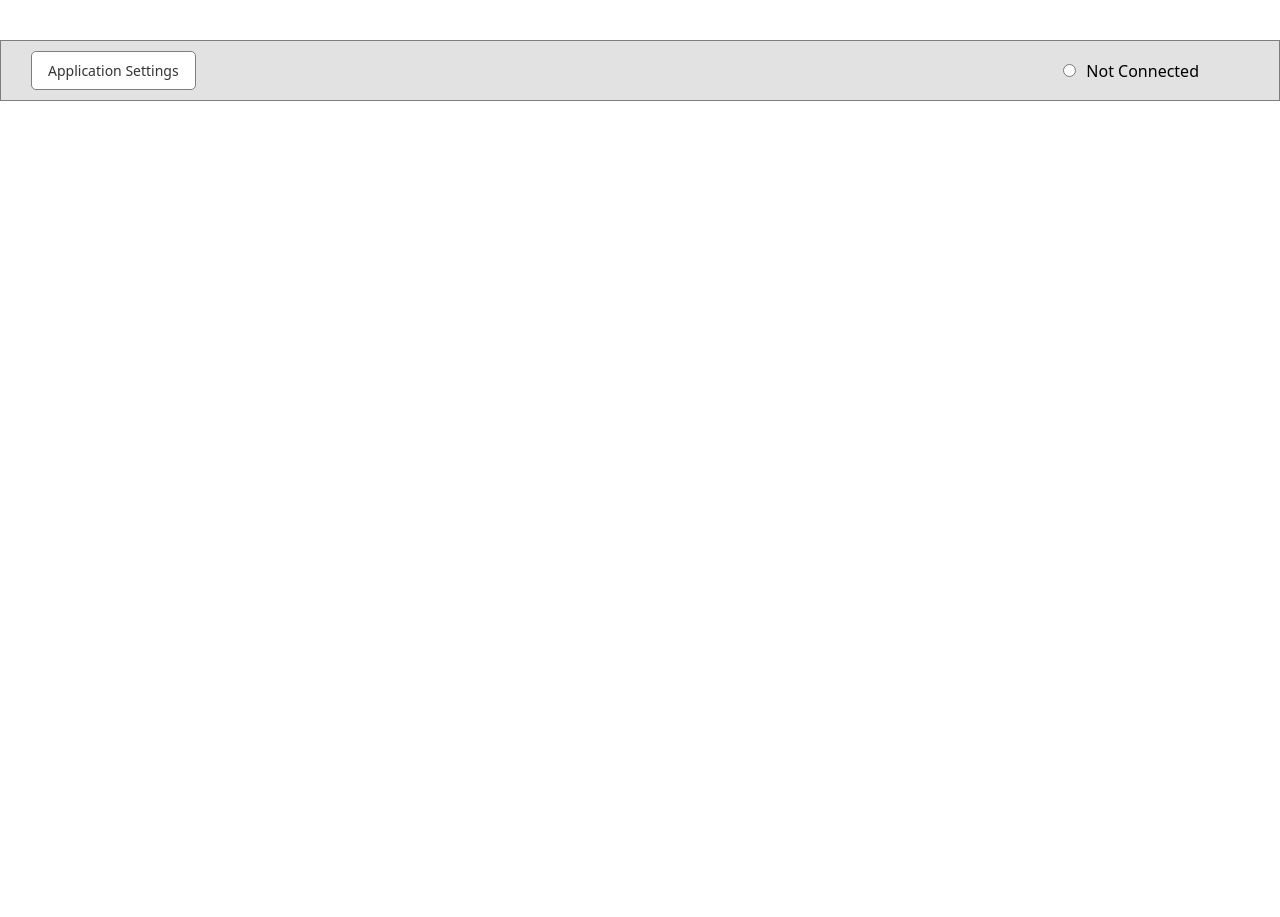
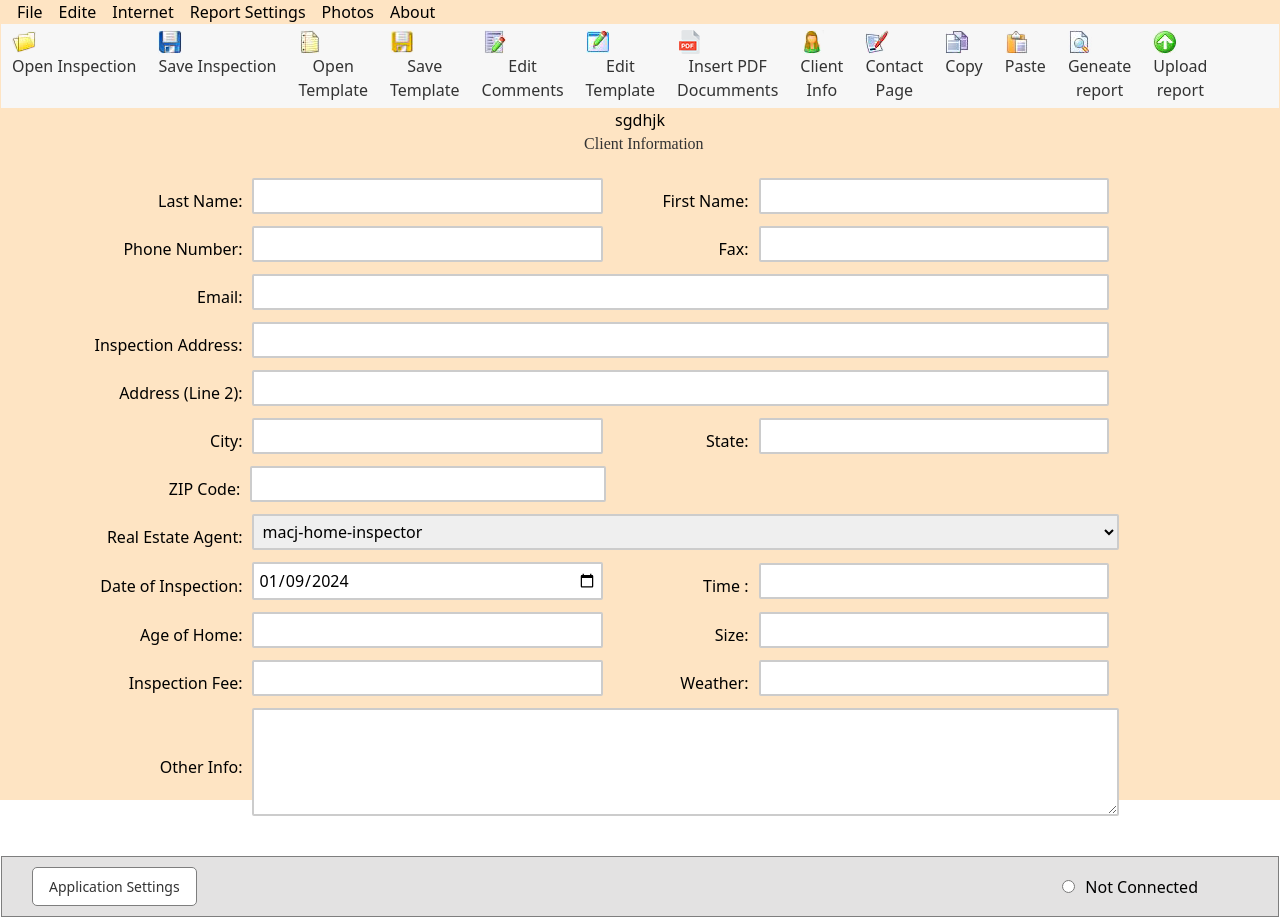
Before and after one commit to akashkendre1298/mj, a React (Create React App) app: page / in a window 1280 px wide. Before the commit the page ends 800 px from the top, so only its background shows below. Built offline with nearby package versions, Linux system fonts and the light colour scheme.

Commit message:
update App.js and Header.js

```diff
--- a/src/App.js
+++ b/src/App.js
@@ -6,14 +6,17 @@ import ClientInfo from "./component/ClientInfo/ClientInfo";
 // import Panel1 from "./component/Panel/Panel1"
 import Footer from "./component/Footer/Footer";
 import ColorPalet from './component/ColorPalet/ColorPalet';
+import InsertPdf from './component/InsertPdf/InsertPdf';
 function App() {
   return (
     <BrowserRouter>
       <Routes>
-        {/* <Route path="/" element={<ClientInfo />}></Route> */}
+        <Route path="/" element={<ClientInfo />}></Route>
         {/* <Route path="/" element={<Panel1 />}></Route> */}
         <Route path="/" element={<Footer />}></Route>
         <Route path="/colorpalet" element={<ColorPalet />}></Route>
+        <Route path="/insertpdf" element={<InsertPdf />}></Route>
+
       </Routes>
     </BrowserRouter>
   );
--- a/src/component/Header/Header.js
+++ b/src/component/Header/Header.js
@@ -16,6 +16,7 @@ import img10 from "../../Assets/icons/copy.png";
 import img11 from "../../Assets/icons/paste.png";
 import img12 from "../../Assets/icons/generate_report.png";
 import img13 from "../../Assets/icons/upload_report.png"; // Import your EditTemplate component
+import { Link } from "react-router-dom";
 
 const Header = () => {
   const [openTemplatePopup, setOpenTemplatePopup] = useState(false);
@@ -72,7 +73,90 @@ const Header = () => {
     }
   };
 
+  const [activeMenu, setActiveMenu] = useState(null);
+
+  const handleMenuClick = (index) => {
+    setActiveMenu(activeMenu === index ? null : index);
+  };
+
+  const template = [
+    {
+      label: "File",
+      submenu: [
+        { label: "Open Inspection" },
+        { label: "Save Insprction" },
+        { label: "Open Template" },
+        { label: "Save Template" },
+
+      ],
+    },
+    {
+      label: "Edite",
+      submenu: [
+        { label: "Client Information" },
+        { label: "Address Book" },
+        { label: "Contract Page" },
+        { label: "Create/Edit Documents" },
+        { label: "Insert PDF Documents" },
+        { label: "Application Settings" },
+      ],
+    },
+    {
+      label: "Internet",
+      submenu: [{ label: "Office Login" }, { label: "Upload Report" }],
+    },
+    {
+      label: "Report Settings",
+      submenu: [
+        { label: "Company Logo" },
+        { label: "Inspector Signature" },
+        { label: "Client Signature" },
+      ],
+    },
+    {
+      label: "Photos",
+      submenu: [
+        { label: "Add Review Photos" },
+        { label: "Batch Add Photos" },
+        { label: "Clear All Photos" },
+      ],
+    },
+    {
+      label: "About",
+      submenu: [
+        { label: "Contact Support" },
+        { label: "Remote Help Connection" },
+        { label: "About" },
+      ],
+    },
+  ]
   return (
+
+    <>
+
+
+      <div className="dropdown-container flex">
+        {template.map((menuItem, index) => (
+          <div key={index} className="menu-item relative ml-4">
+            <div
+              className="main-label cursor-pointer"
+              onClick={() => handleMenuClick(index)}
+            >
+              {menuItem.label}
+            </div>
+            {activeMenu === index && (
+              <ul className="submenu absolute z-10 bg-white shadow mt-2">
+                {menuItem.submenu.map((subItem, subIndex) => (
+                  <li key={subIndex} className="py-2 px-4 hover:bg-gray-200">
+                    {subItem.label}
+                  </li>
+                ))}
+              </ul>
+            )}
+          </div>
+        ))}
+      </div>
+
       <div className="header">
         <nav>
           <ul className="uordered-list-in-header-section">
@@ -217,6 +301,8 @@ const Header = () => {
           </div>
         )}
       </div>
+
+    </>
   );
 };
 
```
Lines whose indentation alone changed are shown as unchanged.
